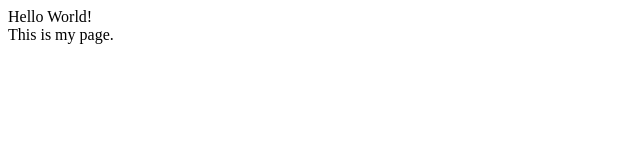
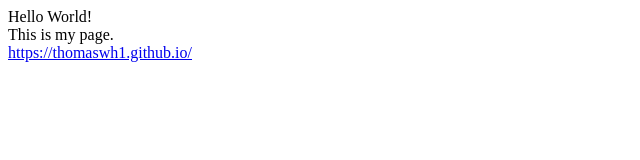
Before and after one commit to thomaswh1/thomaswh1.github.io, a plain HTML site: page index.html in a window 1280 px wide. Shown: the whole page, without its empty margins (0-640 px from the left). Drawn offline with Linux system fonts and the light colour scheme.

Commit message:
Update index.html

```diff
--- a/index.html
+++ b/index.html
@@ -6,6 +6,7 @@
 </head>
 <body>
 	Hello World!<br/>
-	This is my page.
+	This is my page.<br/>
+	<a href="https://thomaswh1.github.io/">https://thomaswh1.github.io/</a>
 </body>
 </html>
```
